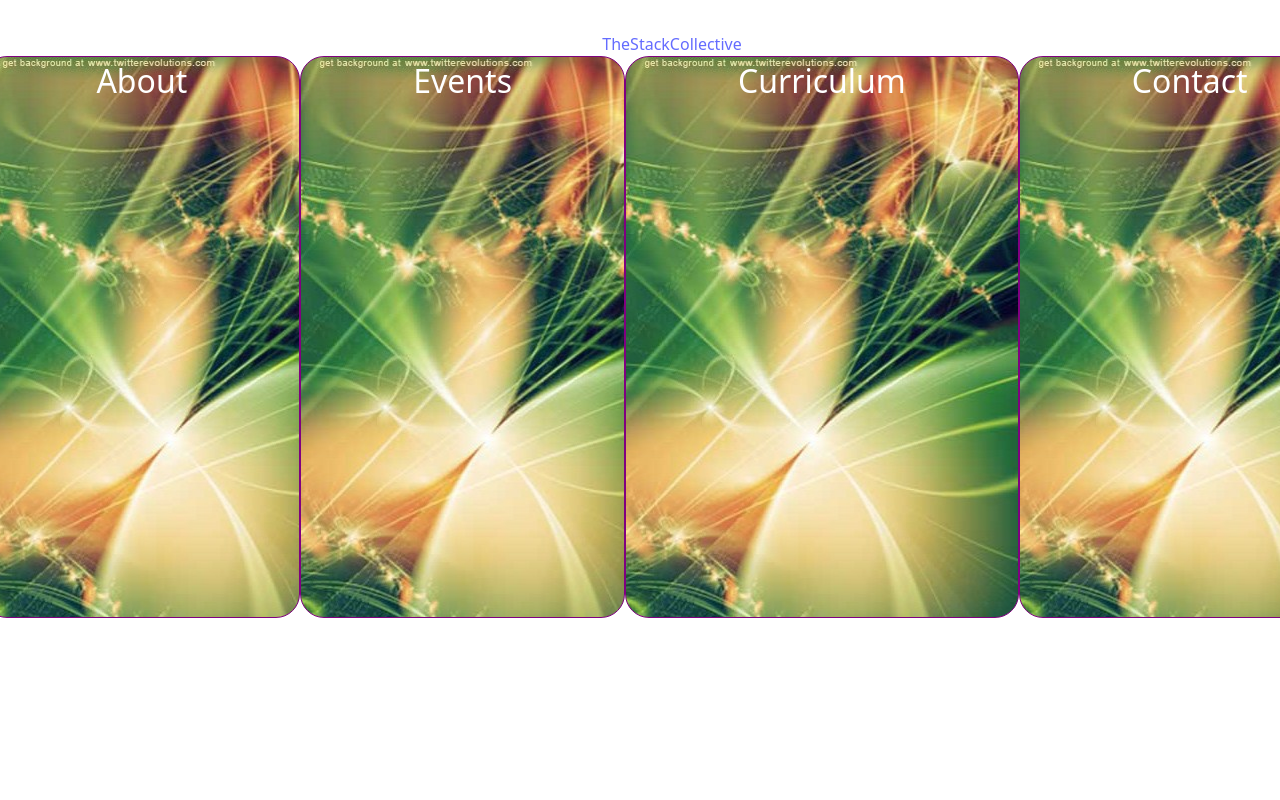
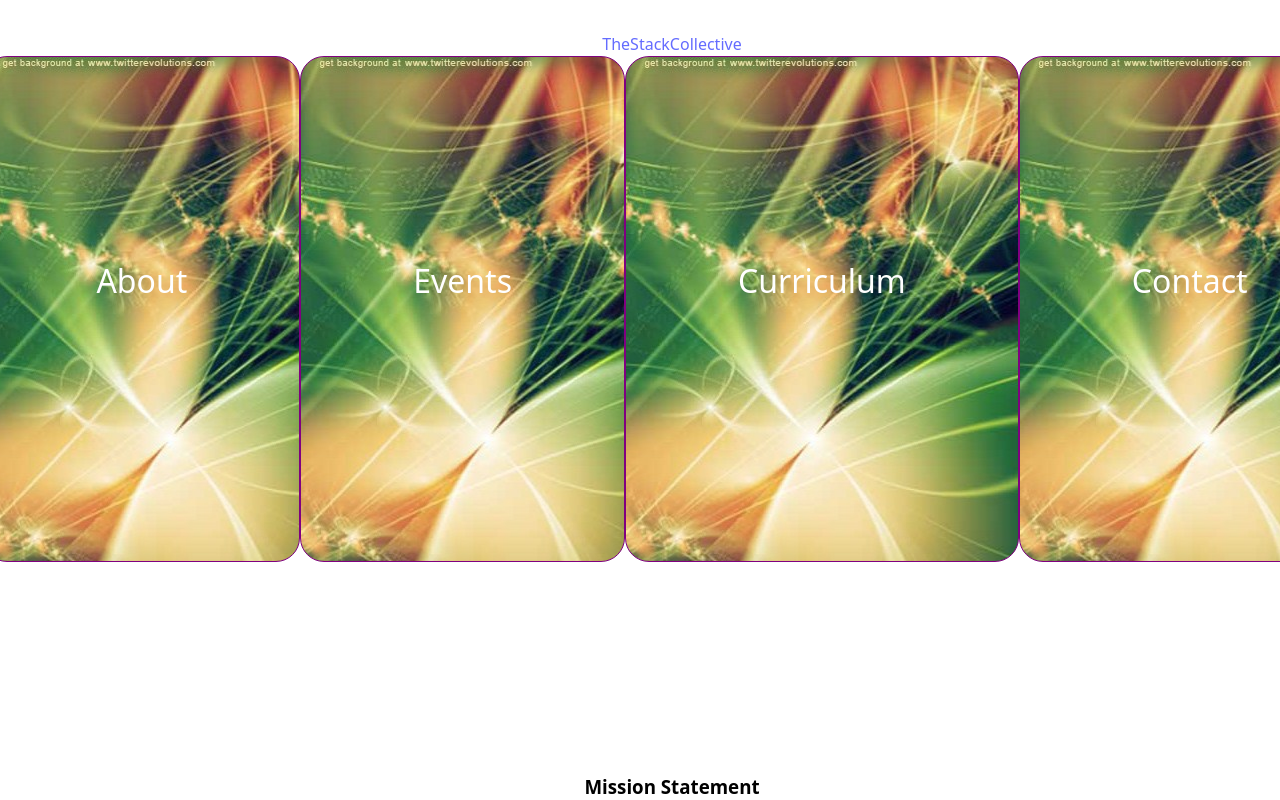
Before and after one commit to thestackcollective/tsc-website-1, a React (Vite) app: page / in a window 1280 px wide. Shown: the top 800 px of the page. Built offline with nearby package versions, Linux system fonts and the light colour scheme.

Commit message:
Put the text in the middle of the card

```diff
--- a/src/components/Navbar/Navbar.css
+++ b/src/components/Navbar/Navbar.css
@@ -5,8 +5,8 @@ nav .pages-nav {
 
 nav .pages-nav a {
   background-image: url('/images/background_decorating_image.jpeg');
-  padding: 0 7rem;
-  height: 70vh;
+  padding: 12.5rem 7rem 4rem 7rem;
+  height: 30vh;
   border: .5px solid purple;
   border-radius: 1.5rem;
   perspective: 1000px;
```
